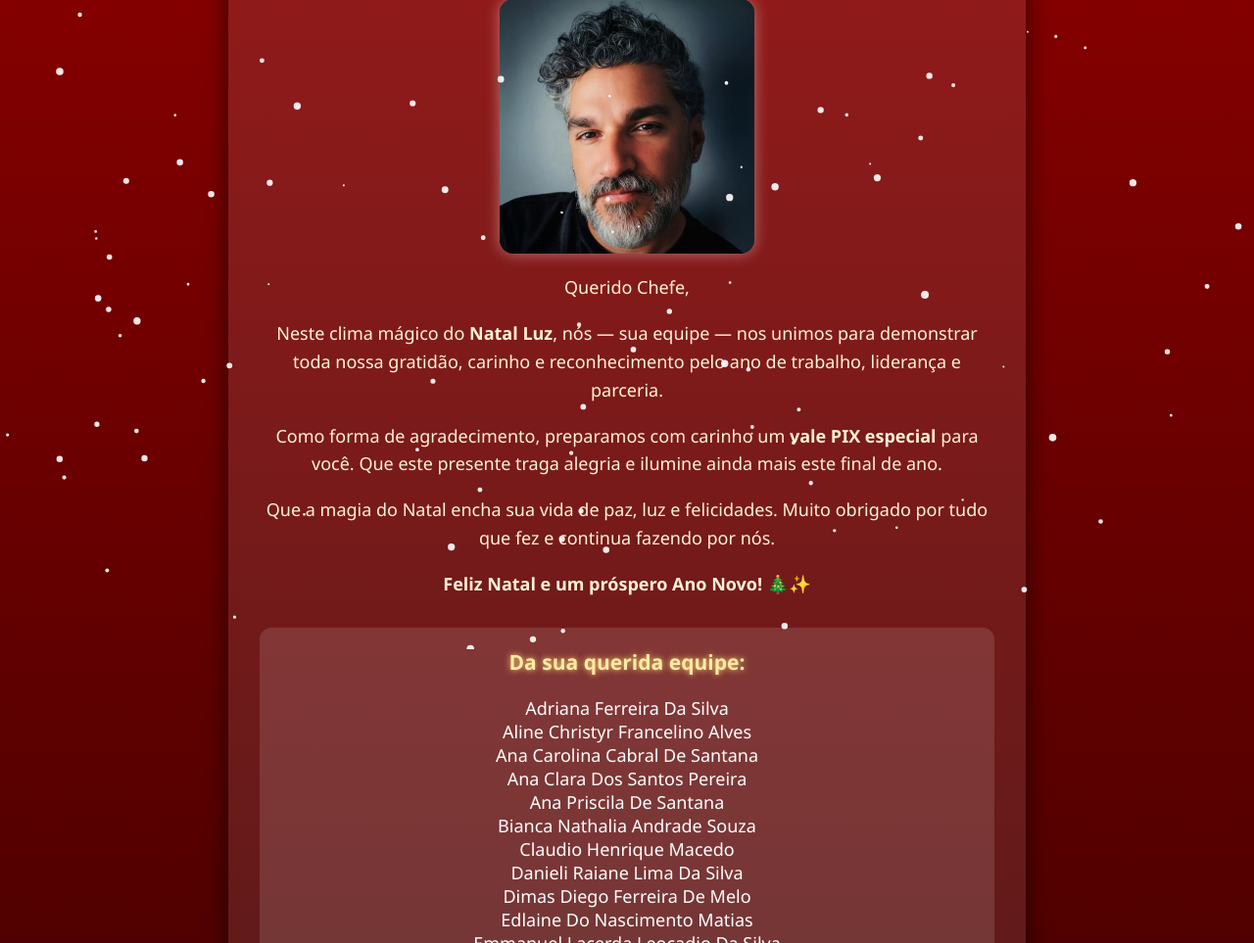
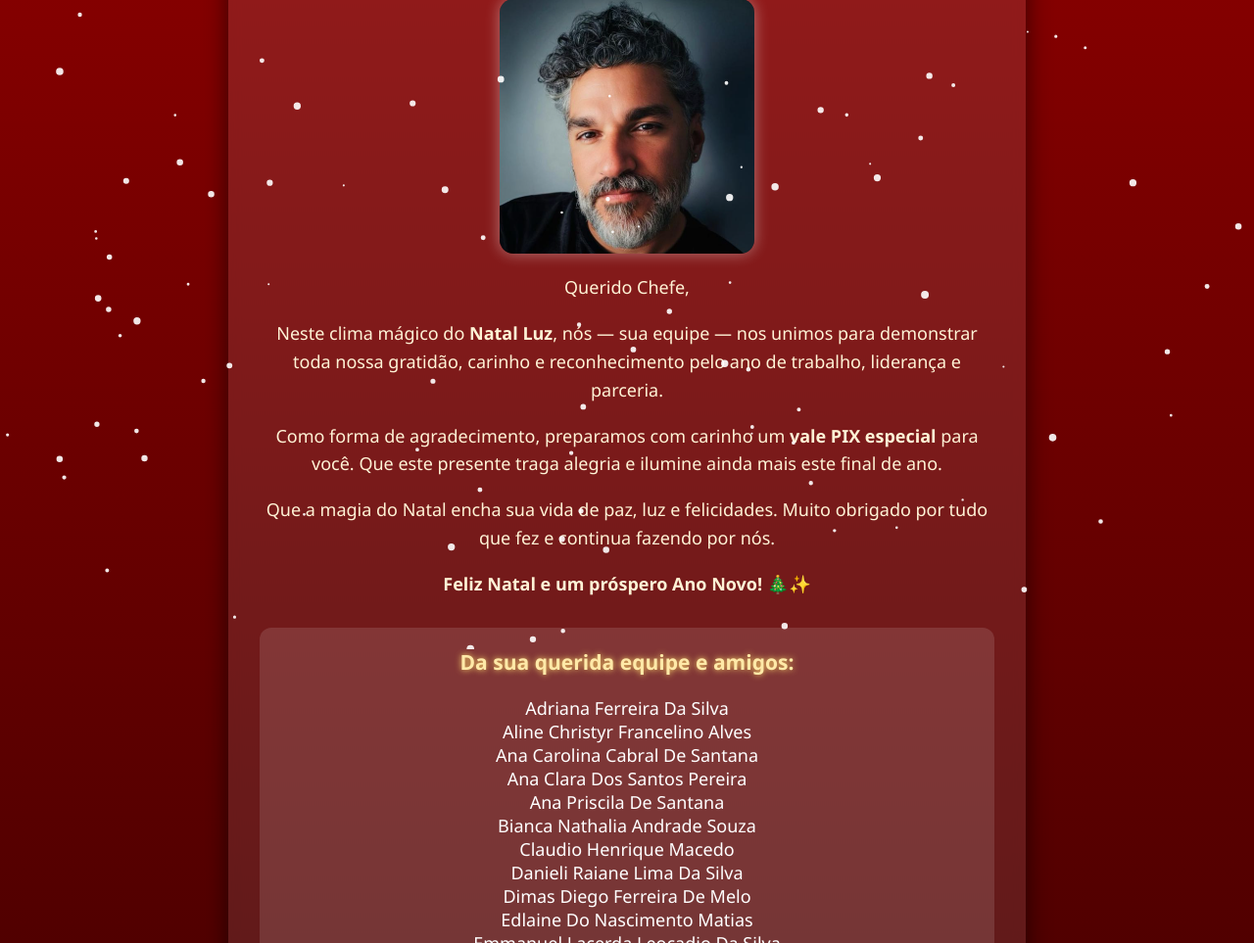
Before and after one commit to jrp-neto/presente-do-chefe, a plain HTML site: page index.html in a window 1280 px wide. Shown: the part 137-1100 px from the top of the page at 98% size. Drawn offline with Linux system fonts and the light colour scheme.

Commit message:
Add files via upload

```diff
--- a/index.html
+++ b/index.html
@@ -94,7 +94,7 @@
     </div>
 
     <div class="contributors">
-      <h3>Da sua querida equipe:</h3>
+      <h3>Da sua querida equipe e amigos:</h3>
       <p>
         Adriana Ferreira Da Silva<br>
         Aline Christyr Francelino Alves<br>
```
